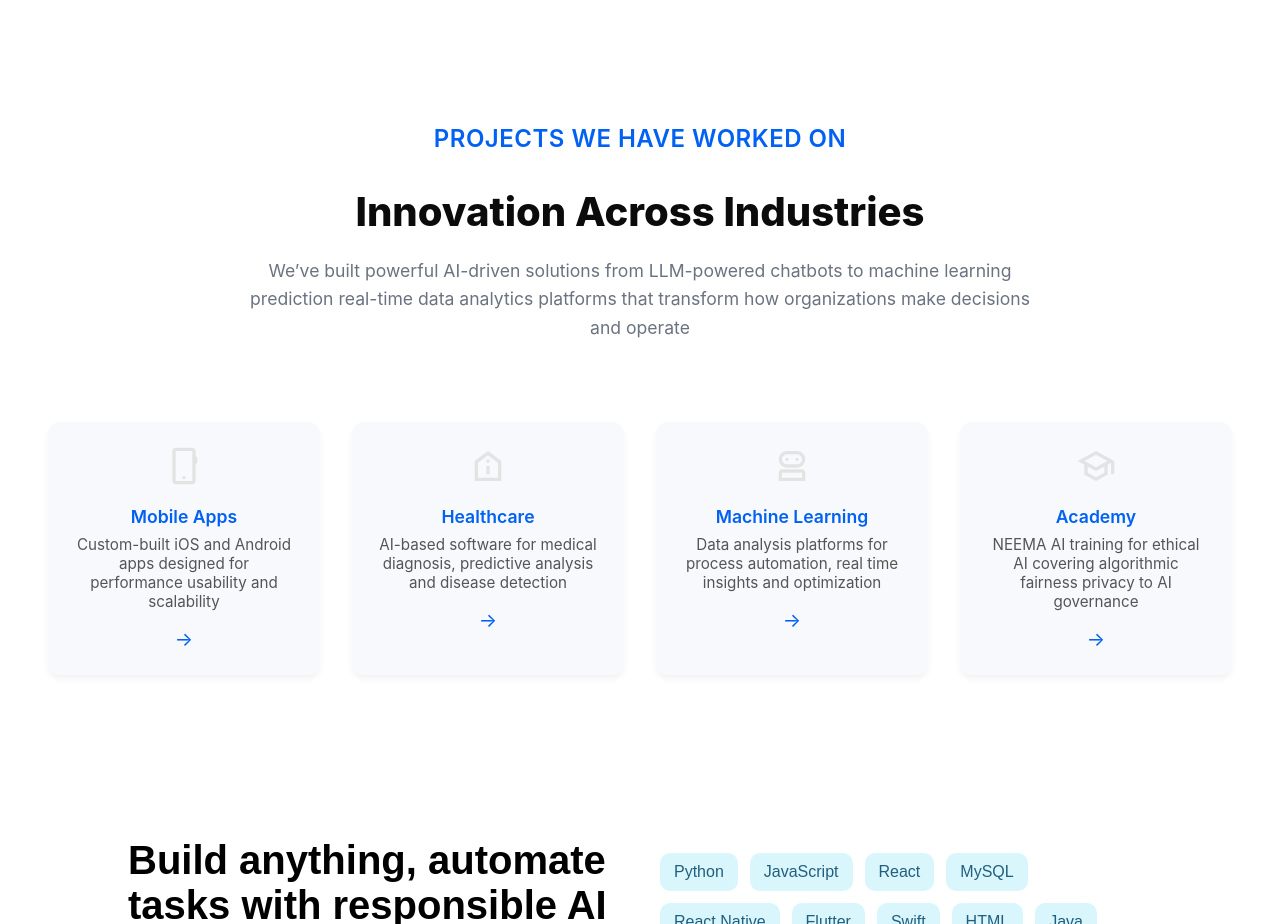
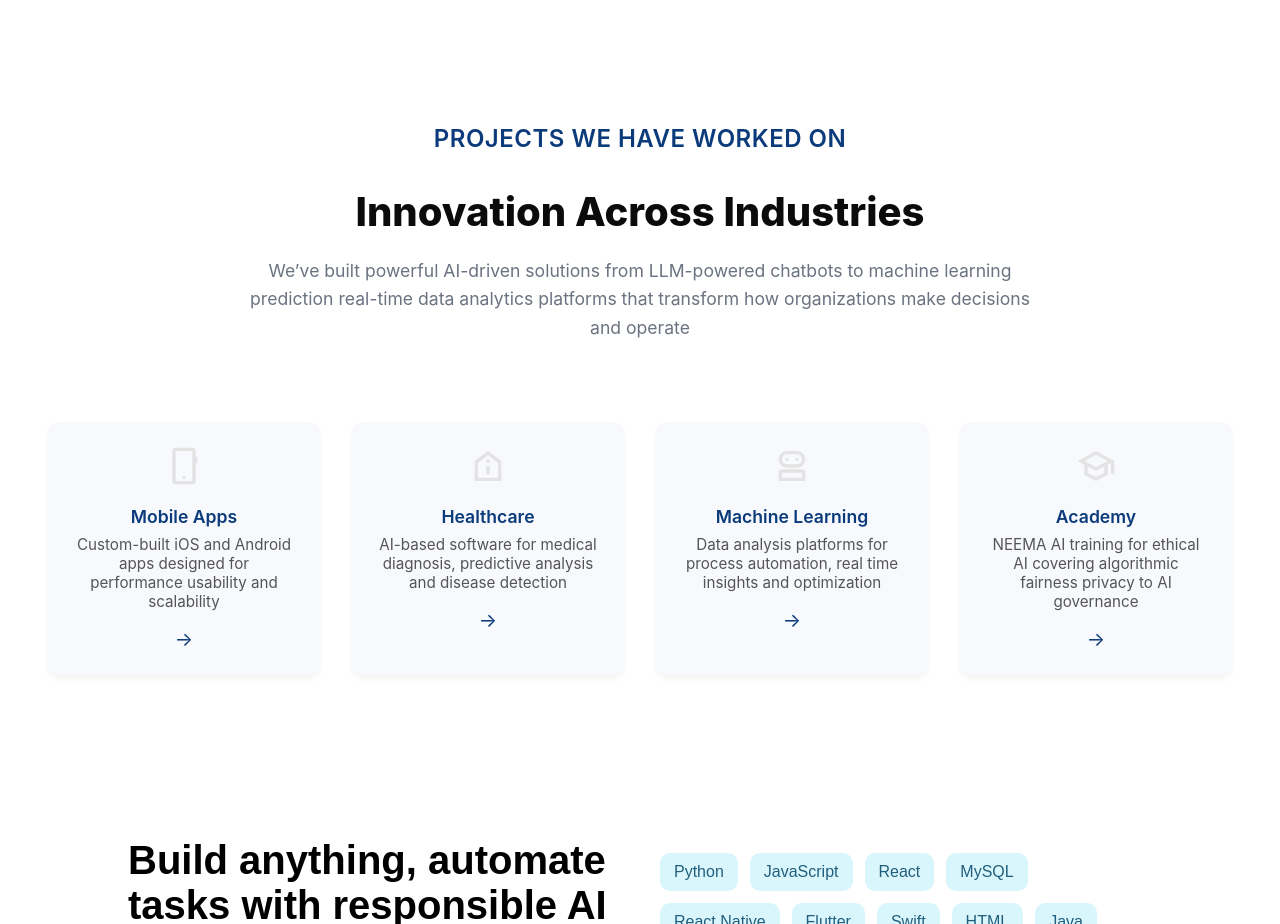
Before and after one commit to lithikanbarasan/emea, a React (Create React App) app: page / in a window 1280 px wide. Shown: the part 2880-3804 px from the top of the page. Built offline with nearby package versions, Linux system fonts and the light colour scheme; the HTML template or start-up script is replaced by a standard one.

Commit message:
added text color

```diff
--- a/src/components/FeatureGrid/featureGrid.module.css
+++ b/src/components/FeatureGrid/featureGrid.module.css
@@ -11,7 +11,7 @@
 }
 
 .subheading {
-  color: #0061f2;
+  color: #0B3B7B;
   font-weight: 600;
   font-size: 1.5rem;
   margin-bottom: 0.8rem;
@@ -68,7 +68,7 @@
 .title {
   font-size: 1.1rem;
   font-weight: 600;
-  color: var(--textTop-color, #0061f2);
+  color: #0B3B7B;
   margin-bottom: 0.5rem;
 }
 
@@ -80,5 +80,5 @@
 
 .arrow {
   font-size: 1.2rem;
-  color: #0061f2;
+  color: #0B3B7B;
 }
```
